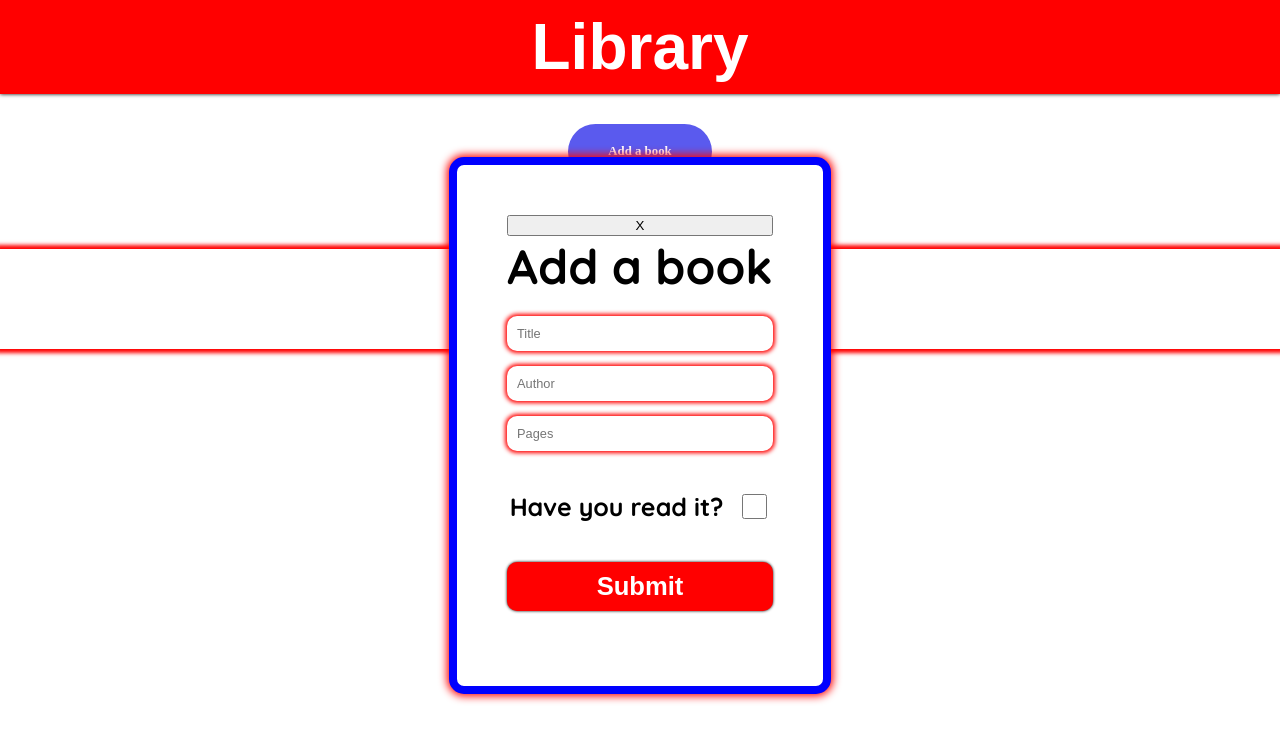
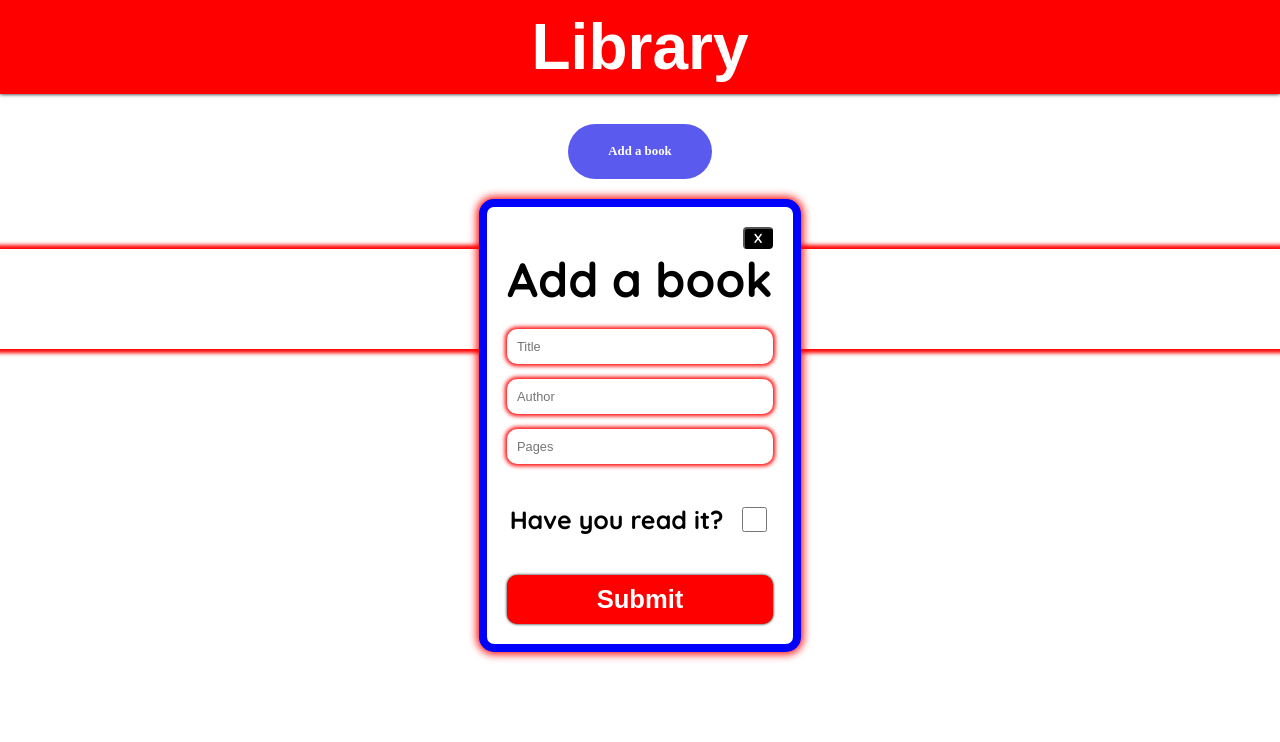
Before and after one commit to armin-164/library-project, a website: page src/index.html in a window 1280 px wide. Both pictures are taken after a click on the button "Add a book". Drawn offline with Linux system fonts and the light colour scheme; grey boxes are pictures that could not be loaded; a web font is replaced by a local one.

Commit message:
Add style to close-button

```diff
--- a/src/css/style.css
+++ b/src/css/style.css
@@ -83,6 +83,17 @@ body {
     padding-bottom: 20px;
 }
 
+.close-button {
+  width: 30px;
+  margin-left: auto;
+  margin-bottom: auto;
+  color: white;
+  font-family: "Quicksand", sans-serif;
+  font-weight: bold;
+  background-color: black;
+  border-radius: 4px;
+}
+
 .book > .bookbuttons {
     display: flex;
     flex-direction: column;
@@ -134,7 +145,7 @@ body {
 
 .popup {
     position: absolute;
-    padding: 50px 50px 75px 50px;
+    padding: 20px;
     border: 8px solid blue;
     box-shadow: 0 0 8px 2px red;
     left: 0;
```
